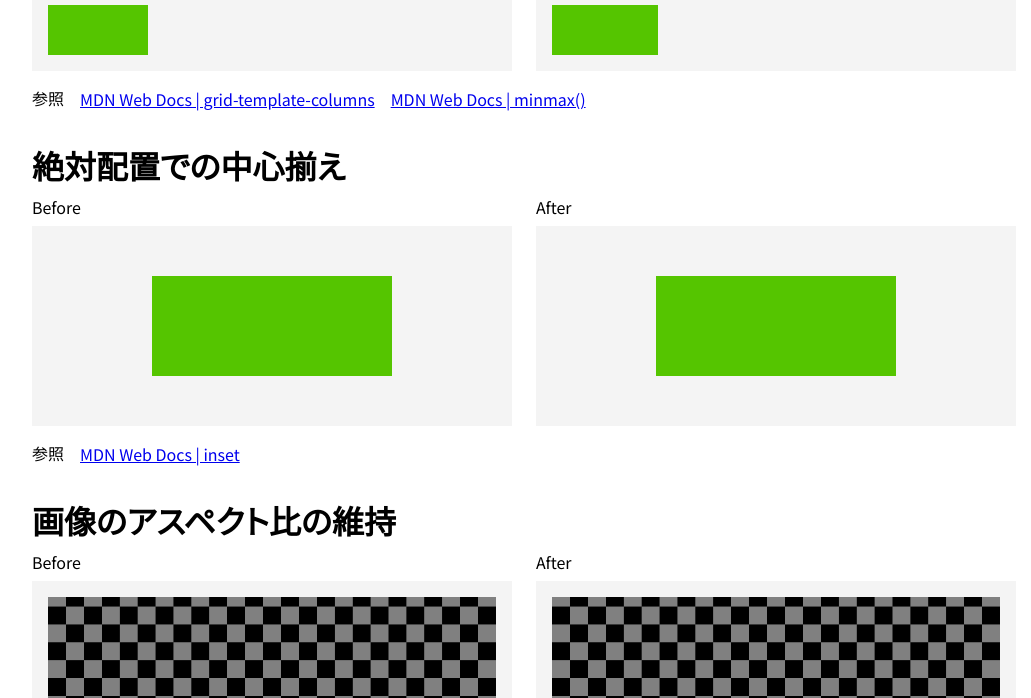
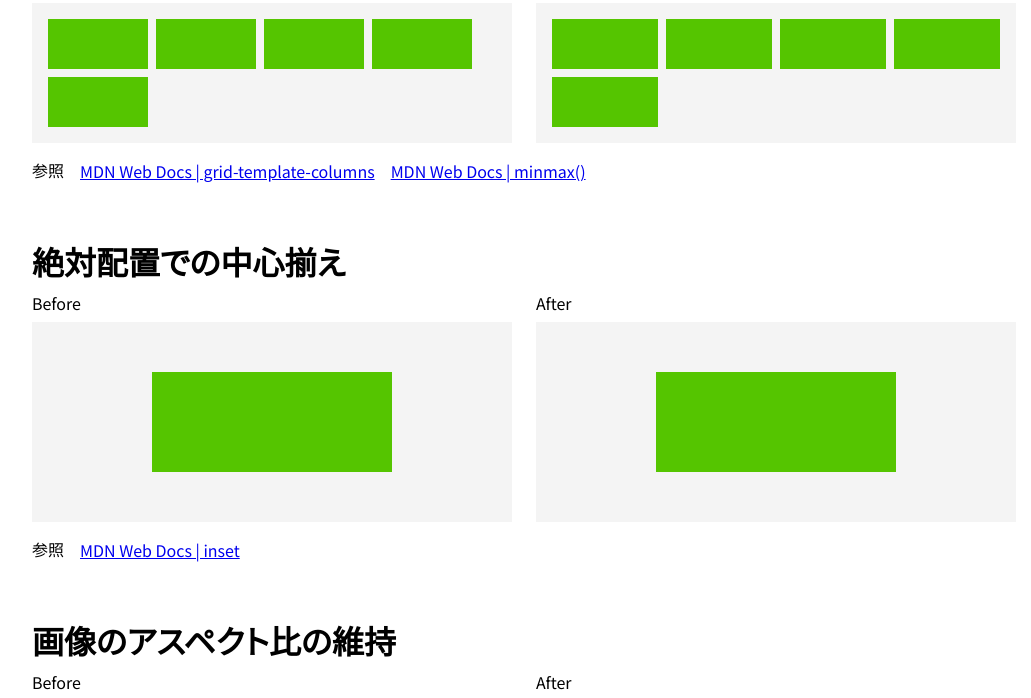
Before and after one commit to xrxoxcxox/20211105-css-nite, a plain HTML site: page index.html in a window 1280 px wide. Shown: the part 577-1275 px from the top of the page, without its empty margins (116-1147 px from the left). Drawn offline with Linux system fonts and the light colour scheme.

Commit message:
Update style

```diff
--- a/style.css
+++ b/style.css
@@ -30,7 +30,7 @@ h2 {
   font-weight: 700;
   grid-column: 1 / 3;
   line-height: 1.4;
-  margin-top: 32px;
+  margin-top: 56px;
 }
 
 h3 {
@@ -44,7 +44,7 @@ h3 {
   column-gap: 24px;
   grid-template-columns: repeat(2, minmax(auto, 480px));
   justify-content: center;
-  padding: 40px;
+  padding: 64px 24px;
   width: 100%;
 }
 
```
